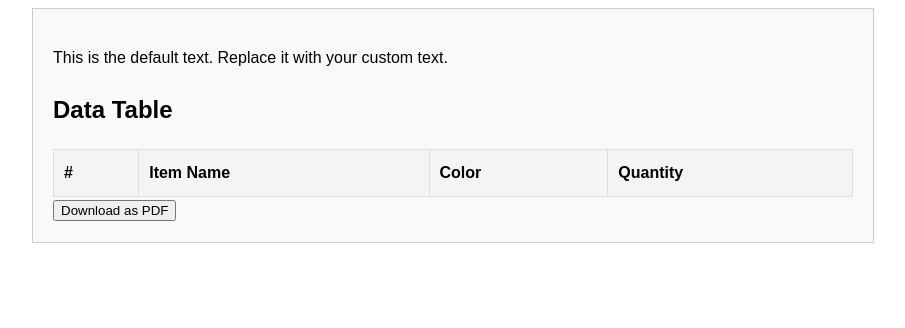
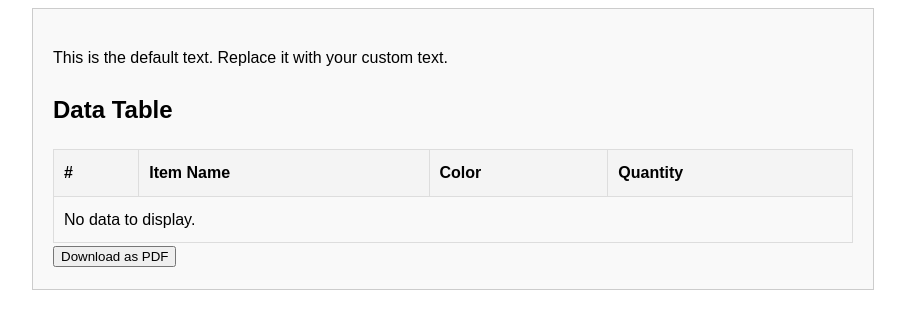
Before and after one commit to Molehgit/text-file-generator, a plain HTML site: page pdfget.html in a window 1280 px wide. Shown: the part 86-414 px from the top of the page, without its empty margins (187-1092 px from the left). Drawn offline with nearby package versions, Linux system fonts and the light colour scheme.

Commit message:
Update pdfget.html

```diff
--- a/pdfget.html
+++ b/pdfget.html
@@ -77,13 +77,13 @@
     <script src="https://cdnjs.cloudflare.com/ajax/libs/jspdf/2.5.1/jspdf.umd.min.js"></script>
     <script>
         // Function to extract query parameters from the URL
-        function getQueryParameter(name) {
-            const urlParams = new URLSearchParams(window.location.search);
-            return urlParams.get(name);
-        }
+        // Function to extract query parameters from the URL
+function getQueryParameter(name) {
+    const urlParams = new URLSearchParams(window.location.search);
+    return urlParams.get(name);
+}
 
-        // Function to populate the table dynamically
-        // Function to populate the table dynamically
+// Function to populate the table dynamically
 function populateTable(data) {
     const tableBody = document.querySelector('#dynamic-table tbody');
 
@@ -91,7 +91,7 @@ function populateTable(data) {
     tableBody.innerHTML = '';
 
     if (!data) {
-        // Fallback message if no data is provided
+        console.error('No data provided in the query parameter.');
         const row = document.createElement('tr');
         const cell = document.createElement('td');
         cell.colSpan = 4; // Span across all columns
@@ -101,8 +101,12 @@ function populateTable(data) {
         return;
     }
 
+    console.log('Raw Data:', data);
+
     // Split the data into rows (each row is separated by '|')
     const rows = data.split('|');
+
+    console.log('Parsed Rows:', rows);
 
     // Loop through the rows and create table rows
     rows.forEach((row, index) => {
@@ -111,6 +115,8 @@ function populateTable(data) {
 
         // Split each row into columns (each column is separated by ',')
         const [itemName, color, quantity] = trimmedRow.split(',');
+
+        console.log(`Row ${index + 1}:`, { itemName, color, quantity });
 
         // Create a new table row
         const tr = document.createElement('tr');
@@ -138,6 +144,17 @@ function populateTable(data) {
         // Append the row to the table body
         tableBody.appendChild(tr);
     });
+}
+
+// Update the page content on load
+document.addEventListener('DOMContentLoaded', () => {
+    // Extract the structured data for the table
+    const dataParam = getQueryParameter('items');
+    console.log('Query Parameter (items):', dataParam);
+
+    populateTable(dataParam);
+});
+
 
         // Function to generate PDF
         function generatePDF() {
```
